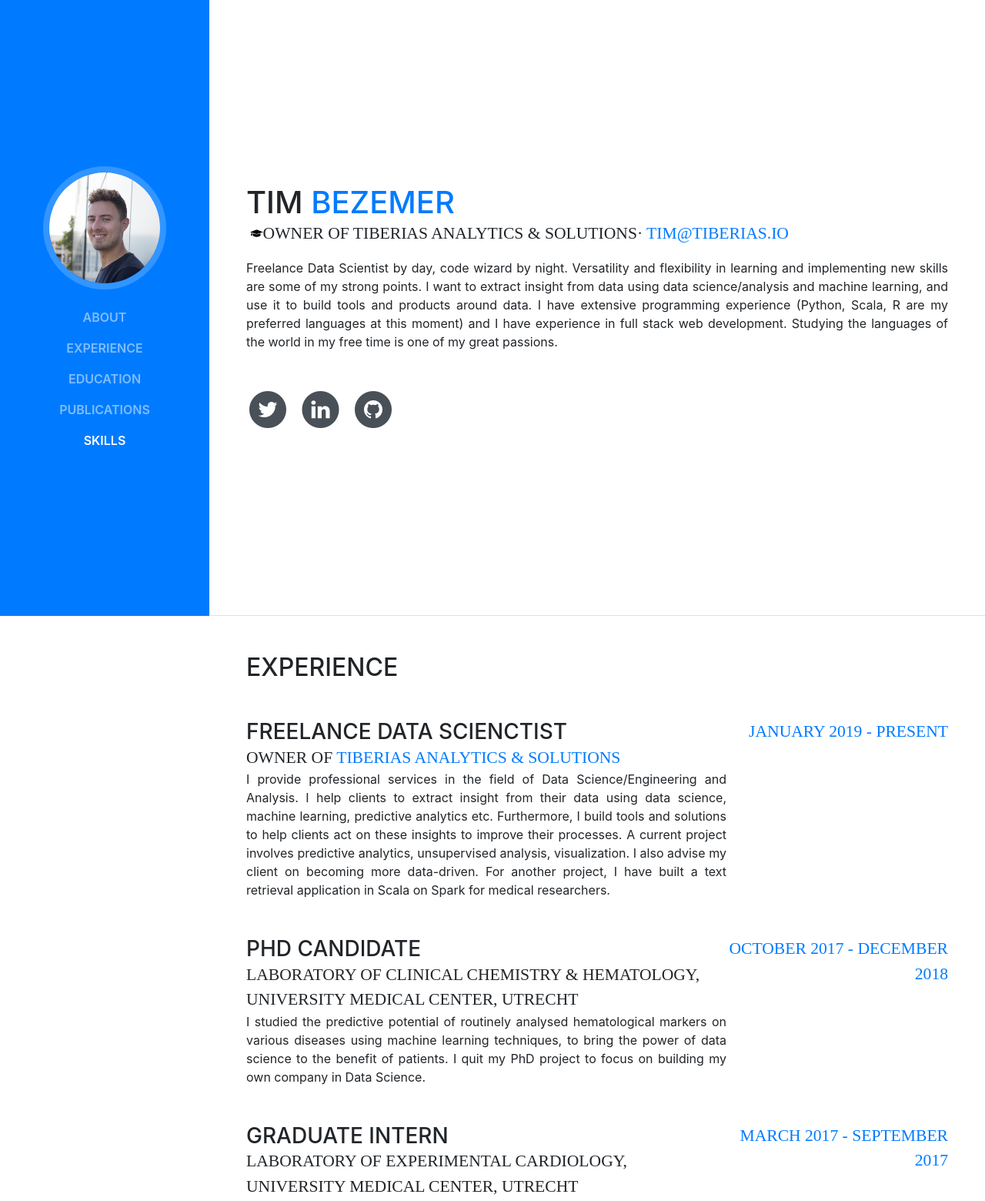
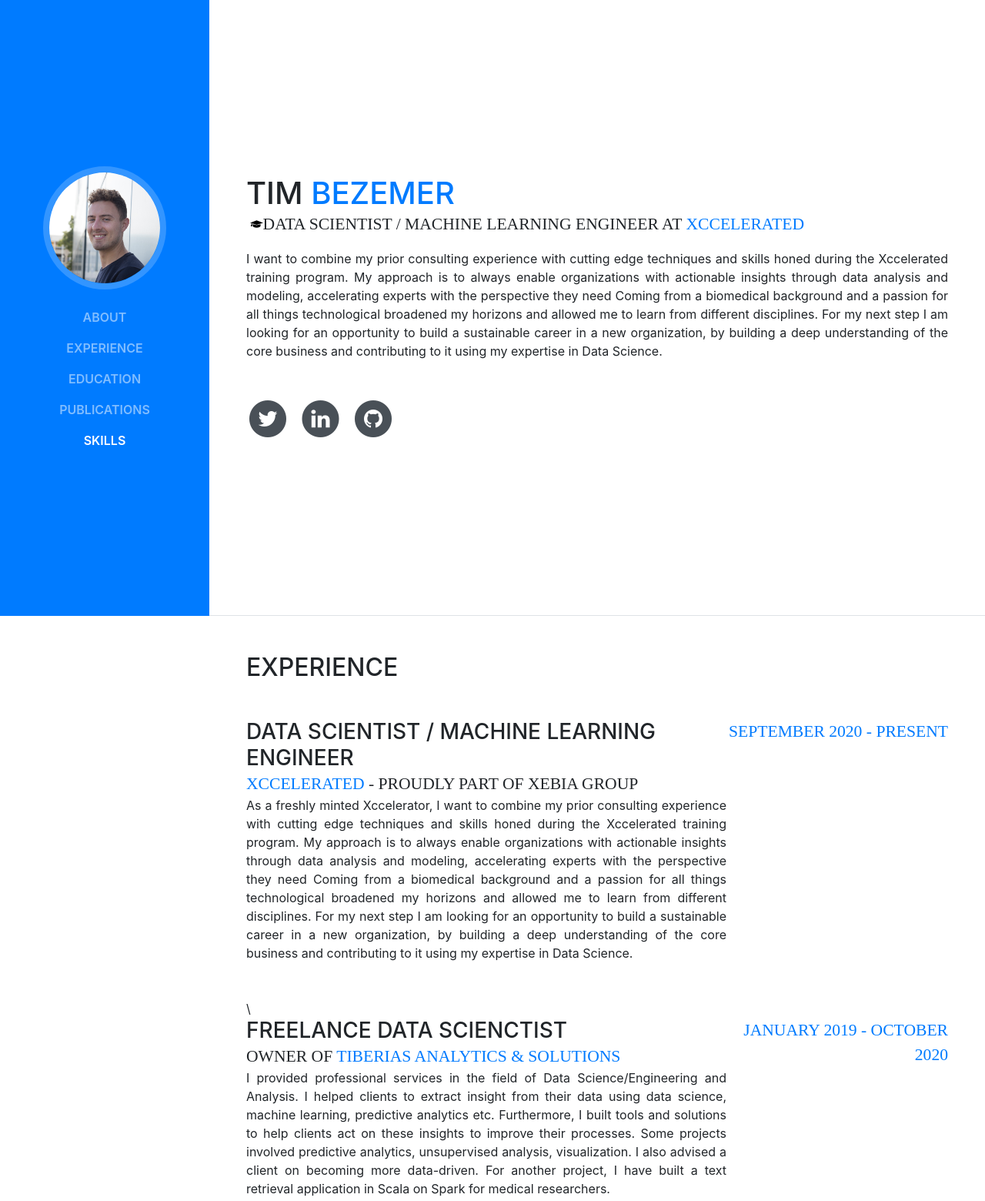
Before and after one commit to tbezemer/tbezemer.github.io, a website with bundled scripts: page index.html in a window 1280 px wide. Shown: the top 1560 px of the page at 77% size. Built offline with nearby package versions, Linux system fonts and the light colour scheme; a web font is replaced by a local one.

Commit message:
updated experience & bio

```diff
--- a/index.html
+++ b/index.html
@@ -69,10 +69,10 @@
           <h1 class="mb-0">Tim
             <span class="text-primary">Bezemer</span>
           </h1>
-          <div class="subheading mb-3" style='padding-left: 5px;'><img src="img/hat.svg" style='display: inline-block; height: 1em; padding-bottom: 5px' />Owner of Tiberias Analytics & Solutions·
-            <a href="mailto:tim@tiberias.io">tim@tiberias.io</a>
+          <div class="subheading mb-3" style='padding-left: 5px;'><img src="img/hat.svg" style='display: inline-block; height: 1em; padding-bottom: 5px' />Data Scientist / Machine Learning Engineer at <a href="https://www.xccelerated.io">Xccelerated</a>
           </div>
-          <div class="description_div"><p class="mb-5">Freelance Data Scientist by day, code wizard by night. Versatility and flexibility in learning and implementing new skills are some of my strong points. I want to extract insight from data using data science/analysis and machine learning, and use it to build tools and products around data. I have extensive programming experience (Python, Scala, R are my preferred languages at this moment) and I have experience in full stack web development. Studying the languages of the world in my free time is one of my great passions.</p></div>
+          <div class="description_div"><p class="mb-5">I want to combine my prior consulting experience with cutting edge techniques and skills honed during the Xccelerated training program. My approach is to always enable organizations with actionable insights through data analysis and modeling, accelerating experts with the perspective they need
+            Coming from a biomedical background and a passion for all things technological broadened my horizons and allowed me to learn from different disciplines. For my next step I am looking for an opportunity to build a sustainable career in a new organization, by building a deep understanding of the core business and contributing to it using my expertise in Data Science. </p></div>
           <ul class="list-inline list-social-icons mb-0">
             <li class="list-inline-item">
               <a href="https://twitter.com/TimBezemer">
@@ -105,15 +105,26 @@
       <section class="resume-section p-3 p-lg-5 d-flex flex-column" id="experience">
         <div class="my-auto">
           <h2 class="mb-5">Experience</h2>
-
+          <div class="resume-item d-flex flex-column flex-md-row mb-5">
+            <div class="resume-content mr-auto">
+              <h3 class="mb-0">Data Scientist / Machine Learning Engineer</h3>
+              <div class="subheading mb-0"><a href="https://www.xccelerated.io">Xccelerated</a> - proudly part of Xebia Group</a></div>
+              <div class='description_div'>As a freshly minted Xccelerator, I want to combine my prior consulting experience with cutting edge techniques and skills honed during the Xccelerated training program. My approach is to always enable organizations with actionable insights through data analysis and modeling, accelerating experts with the perspective they need
+                Coming from a biomedical background and a passion for all things technological broadened my horizons and allowed me to learn from different disciplines. For my next step I am looking for an opportunity to build a sustainable career in a new organization, by building a deep understanding of the core business and contributing to it using my expertise in Data Science. </div>
+            </div>
+            <div class="resume-date text-md-right datefont">
+              <span class="text-primary">September 2020 - Present</span>
+            </div>
+          </div>
+\
           <div class="resume-item d-flex flex-column flex-md-row mb-5">
             <div class="resume-content mr-auto">
               <h3 class="mb-0">Freelance Data Scienctist</h3>
               <div class="subheading mb-0">Owner of <a href="http://www.tiberias.io">Tiberias Analytics & Solutions</a></div>
-              <div class='description_div'>I provide professional services in the field of Data Science/Engineering and Analysis. I help clients to extract insight from their data using data science, machine learning, predictive analytics etc. Furthermore, I build tools and solutions to help clients act on these insights to improve their processes. A current project involves predictive analytics, unsupervised analysis, visualization. I also advise my client on becoming more data-driven. For another project, I have built a text retrieval application in Scala on Spark for medical researchers.</div>
+              <div class='description_div'>I provided professional services in the field of Data Science/Engineering and Analysis. I helped clients to extract insight from their data using data science, machine learning, predictive analytics etc. Furthermore, I built tools and solutions to help clients act on these insights to improve their processes. Some projects involved predictive analytics, unsupervised analysis, visualization. I also advised a client on becoming more data-driven. For another project, I have built a text retrieval application in Scala on Spark for medical researchers.</div>
             </div>
             <div class="resume-date text-md-right datefont">
-              <span class="text-primary">January 2019 - Present</span>
+              <span class="text-primary">January 2019 - October 2020</span>
             </div>
           </div>
 
```
